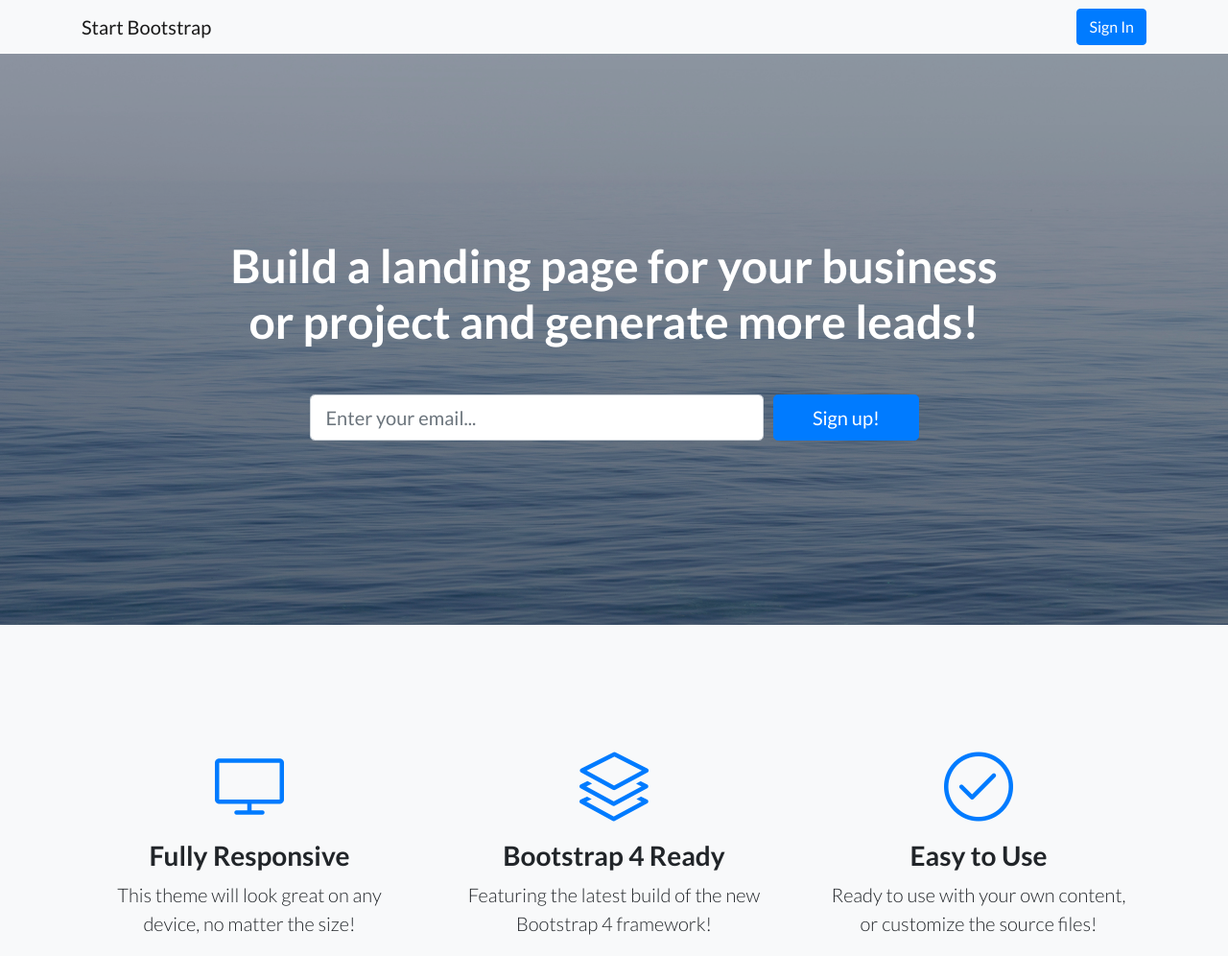
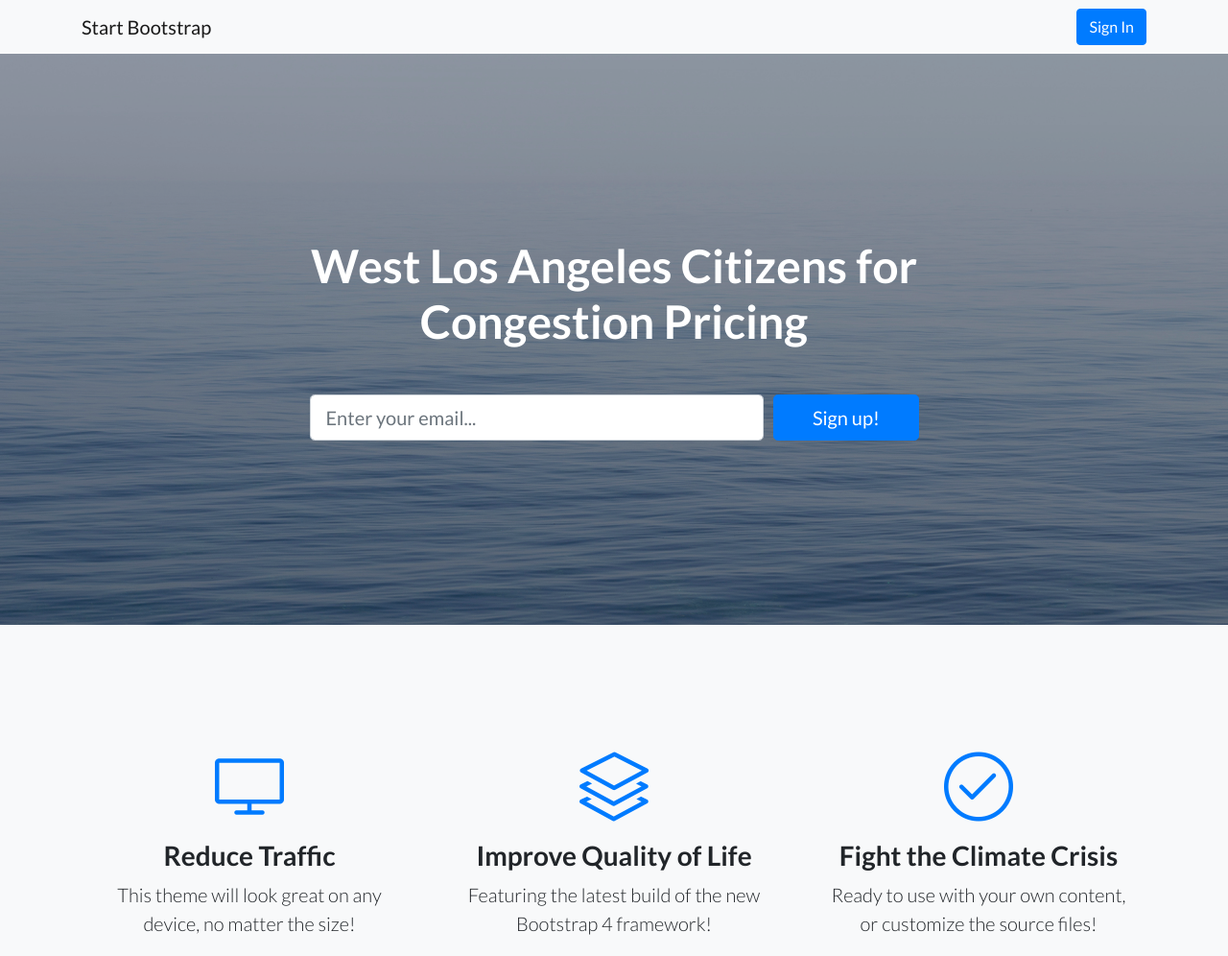
Before and after one commit to DecongestWestLA/decongestwestla.github.io, a website: page index.html in a window 1280 px wide. Shown: the top 996 px of the page at 96% size. Drawn offline with Linux system fonts and the light colour scheme.

Commit message:
next commit

```diff
--- a/index.html
+++ b/index.html
@@ -8,7 +8,7 @@
   <meta name="description" content="">
   <meta name="author" content="">
 
-  <title>Landing Page - Start Bootstrap Theme</title>
+  <title>Decongest West LA</title>
 
   <!-- Bootstrap core CSS -->
   <link href="vendor/bootstrap/css/bootstrap.min.css" rel="stylesheet">
@@ -39,7 +39,7 @@
     <div class="container">
       <div class="row">
         <div class="col-xl-9 mx-auto">
-          <h1 class="mb-5">Build a landing page for your business or project and generate more leads!</h1>
+          <h1 class="mb-5">West Los Angeles Citizens for Congestion Pricing</h1>
         </div>
         <div class="col-md-10 col-lg-8 col-xl-7 mx-auto">
           <form>
@@ -66,7 +66,7 @@
             <div class="features-icons-icon d-flex">
               <i class="icon-screen-desktop m-auto text-primary"></i>
             </div>
-            <h3>Fully Responsive</h3>
+            <h3>Reduce Traffic</h3>
             <p class="lead mb-0">This theme will look great on any device, no matter the size!</p>
           </div>
         </div>
@@ -75,7 +75,7 @@
             <div class="features-icons-icon d-flex">
               <i class="icon-layers m-auto text-primary"></i>
             </div>
-            <h3>Bootstrap 4 Ready</h3>
+            <h3>Improve Quality of Life</h3>
             <p class="lead mb-0">Featuring the latest build of the new Bootstrap 4 framework!</p>
           </div>
         </div>
@@ -84,7 +84,7 @@
             <div class="features-icons-icon d-flex">
               <i class="icon-check m-auto text-primary"></i>
             </div>
-            <h3>Easy to Use</h3>
+            <h3>Fight the Climate Crisis</h3>
             <p class="lead mb-0">Ready to use with your own content, or customize the source files!</p>
           </div>
         </div>
```
